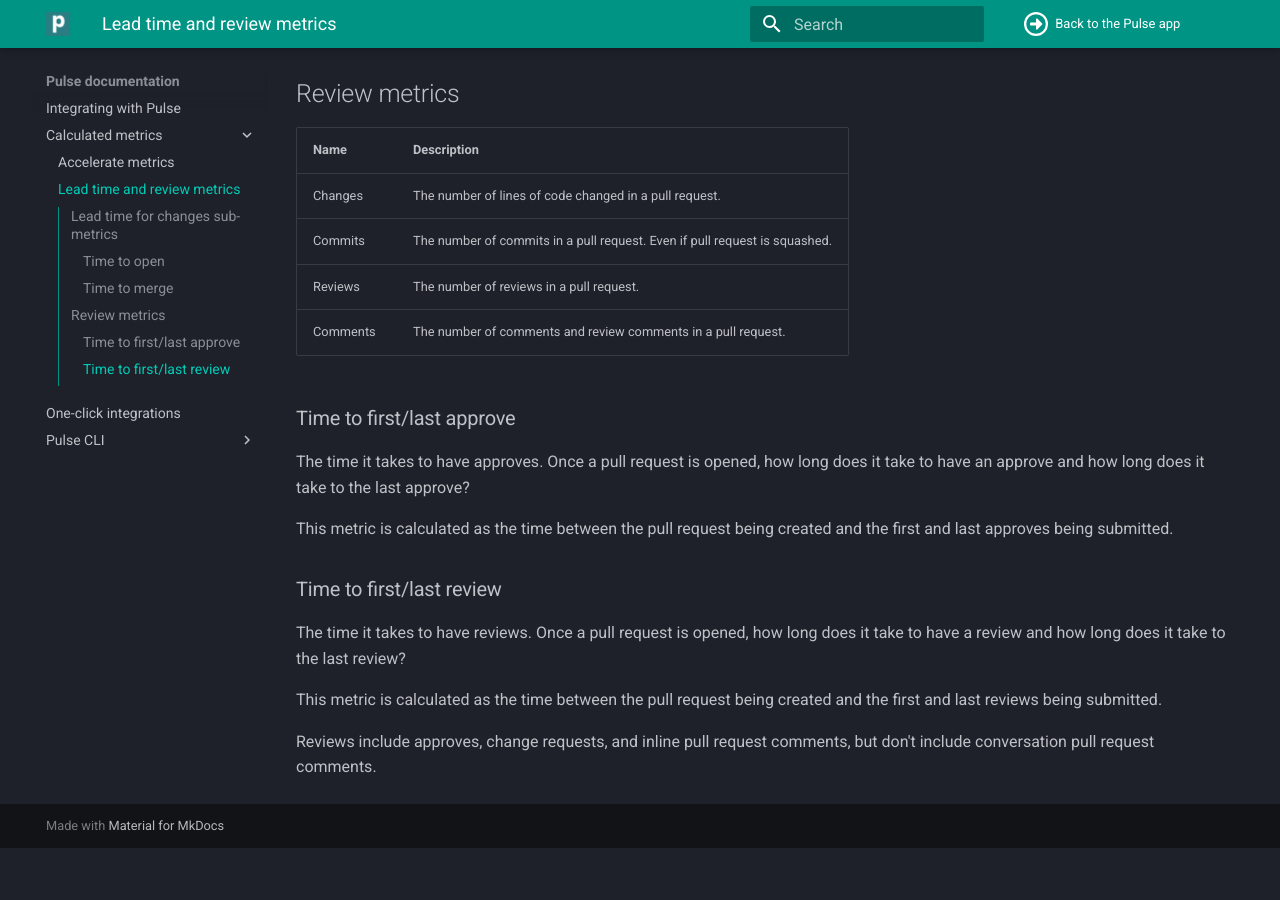
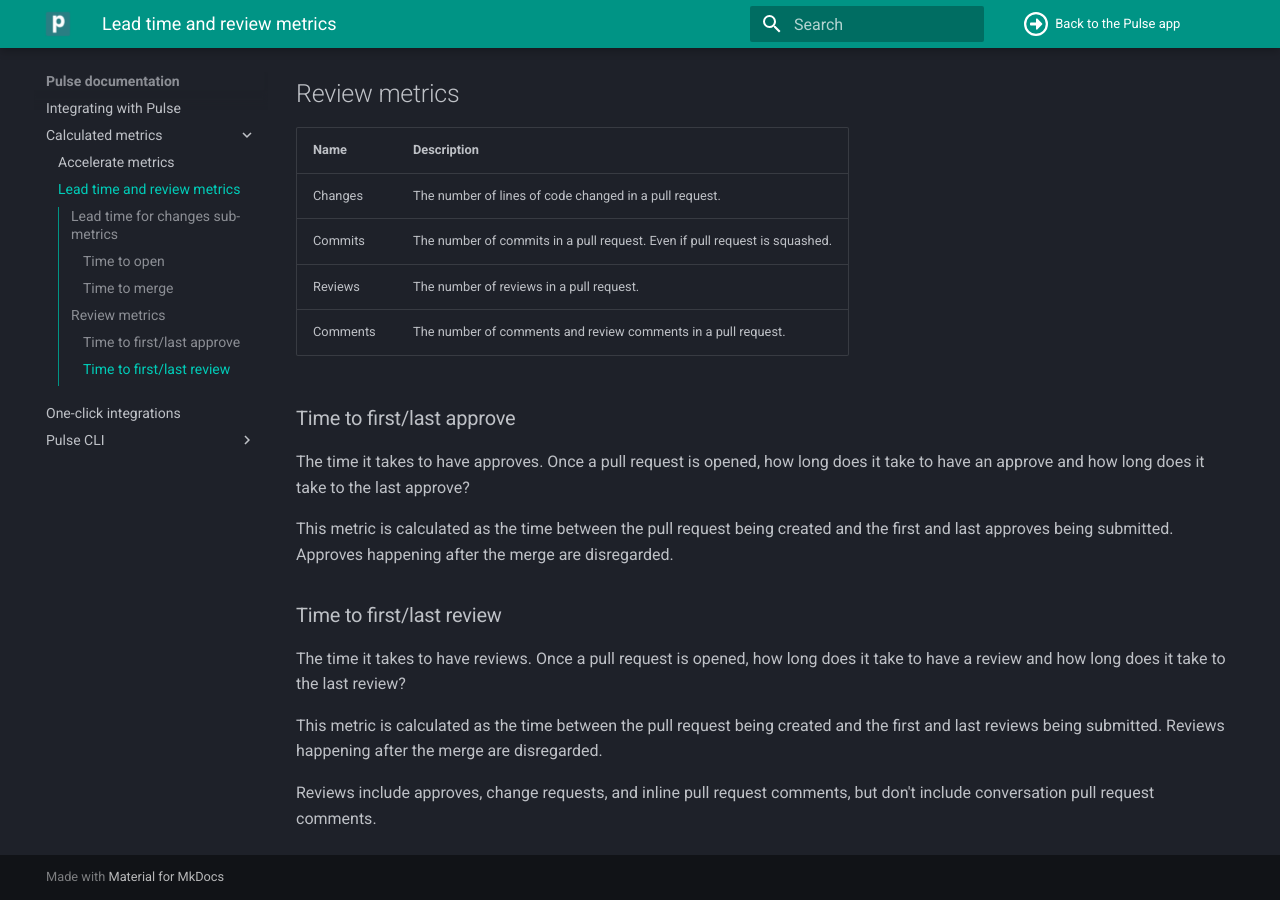
Before and after one commit to codacy/pulse-user-docs, an MkDocs documentation site: the page built from docs/metrics/lead-time-reviews.md, in a window 1280 px wide and 900 px high, scrolled down 779 px. Built offline with MkDocs 1.6.1 and Material for MkDocs 9.7.7, drawn with Linux system fonts in a browser that asks for light colours; before the commit the page ends 1627 px from its top, so only the background shows below that.

Commit message:
feature: Update tta and ttr descriptions

```diff
--- a/docs/metrics/lead-time-reviews.md
+++ b/docs/metrics/lead-time-reviews.md
@@ -38,11 +38,13 @@
 The time it takes to have approves. Once a pull request is opened, how long does it take to have an approve and how long does it take to the last approve?
 
 This metric is calculated as the time between the pull request being created and the first and last approves being submitted.
+Approves happening after the merge are disregarded.
 
 ### Time to first/last review
 
 The time it takes to have reviews. Once a pull request is opened, how long does it take to have a review and how long does it take to the last review?
 
 This metric is calculated as the time between the pull request being created and the first and last reviews being submitted.
+Reviews happening after the merge are disregarded.
 
 Reviews include approves, change requests, and inline pull request comments, but don't include conversation pull request comments.
```
